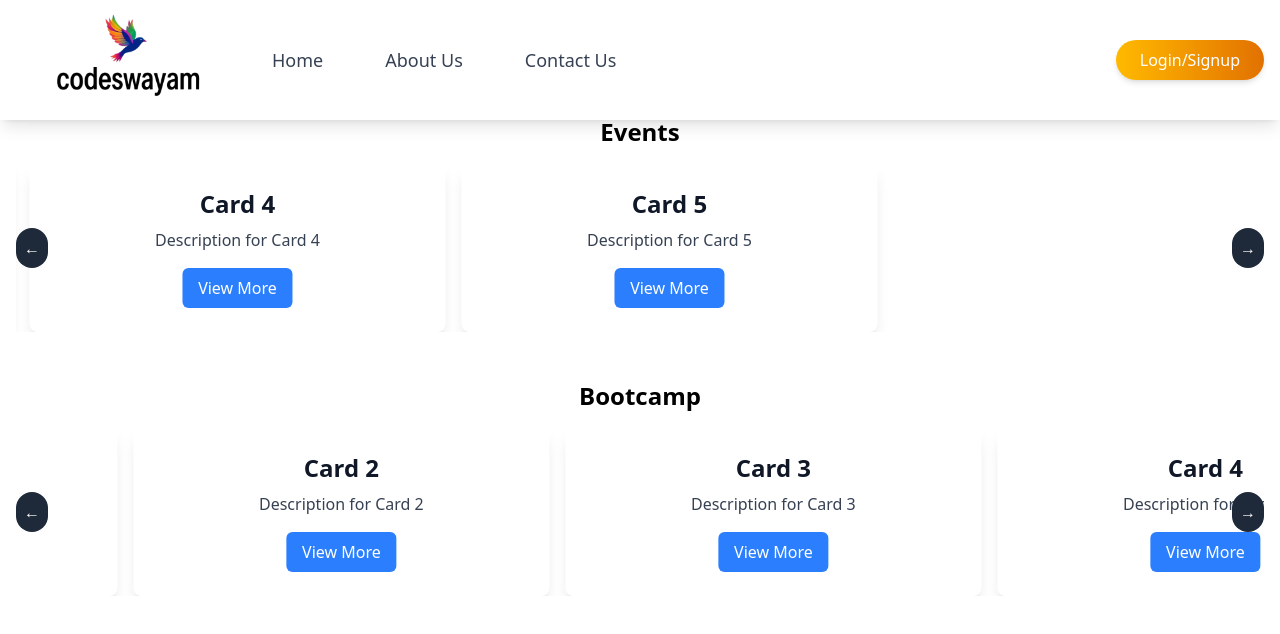
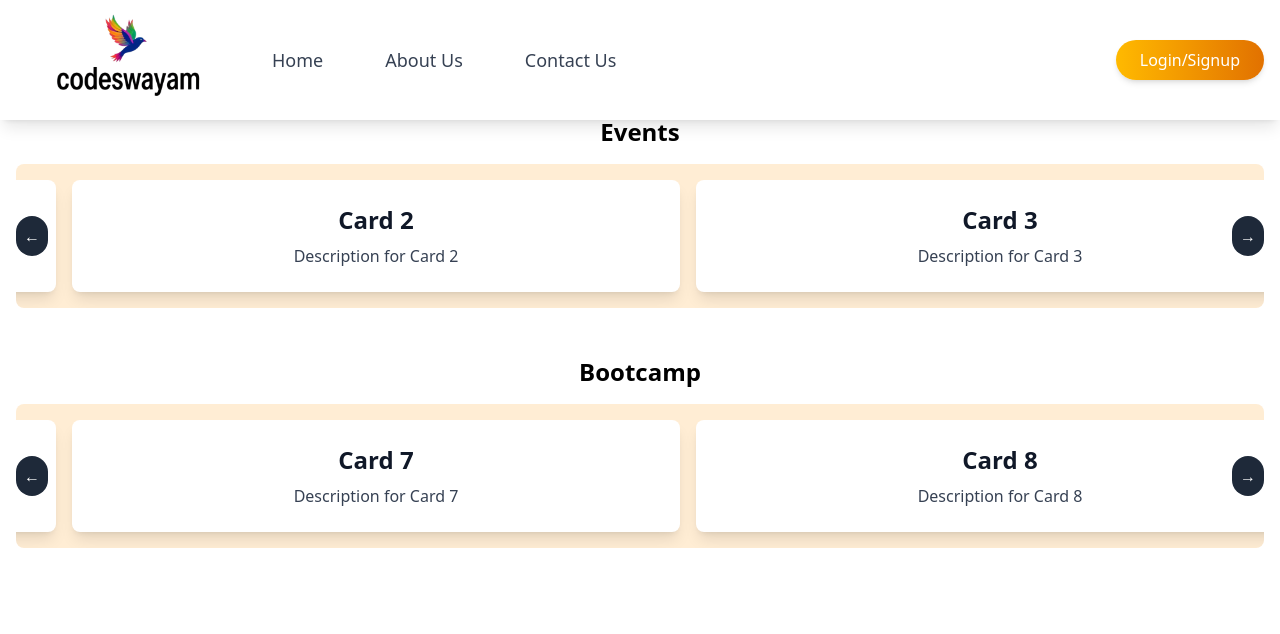
Before and after one commit to ShivprasadP/code_swayam_frontend, a React (Vite) app: page / in a window 1280 px wide. Shown: the top 634 px of the page. Built offline with nearby package versions, Linux system fonts and the light colour scheme.

Commit message:
Slideshow code updated

```diff
--- a/src/component/Slideshow.jsx
+++ b/src/component/Slideshow.jsx
@@ -1,65 +1,83 @@
-import { useState, useEffect } from 'react';
-import PropTypes from 'prop-types';
+import { useState, useEffect, useRef } from "react";
+import PropTypes from "prop-types";
 
-const Slideshow = ({ numCards, direction }) => {
-  const slides = [
-    { title: 'Card 1', description: 'Description for Card 1' },
-    { title: 'Card 2', description: 'Description for Card 2' },
-    { title: 'Card 3', description: 'Description for Card 3' },
-    { title: 'Card 4', description: 'Description for Card 4' },
-    { title: 'Card 5', description: 'Description for Card 5' },
-    { title: 'Card 6', description: 'Description for Card 6' },
-    { title: 'Card 7', description: 'Description for Card 7' },
-    { title: 'Card 8', description: 'Description for Card 8' },
-    { title: 'Card 9', description: 'Description for Card 9' },
-  ];
-
-  // Limit the number of cards to display
-  const displayedSlides = slides.slice(0, numCards);
-
-  const [currentSlide, setCurrentSlide] = useState(0);
+const Slideshow = ({ cards, direction }) => {
+  const [currentIndex, setCurrentIndex] = useState(0);
+  const [isTransitioning, setIsTransitioning] = useState(false);
+  const slideshowRef = useRef(null);
 
   useEffect(() => {
     const interval = setInterval(() => {
-      setCurrentSlide((prevSlide) => {
-        if (direction === 'left') {
-          // Move the first card to the end when rotating left
-          const newSlide = (prevSlide - 1 + displayedSlides.length) % displayedSlides.length;
-          return newSlide;
-        } else {
-          // Move the last card to the beginning when rotating right
-          const newSlide = (prevSlide + 1) % displayedSlides.length;
-          return newSlide;
-        }
-      });
-    }, 5000); // Change slide every 5 seconds
+      handleNext();
+    }, 3000); // Change slide every 3 seconds
 
     return () => clearInterval(interval);
-  }, [direction, displayedSlides]);
+  }, [cards.length, direction]);
+
+  const handleNext = () => {
+    setIsTransitioning(true);
+    setCurrentIndex((prevIndex) => prevIndex + 1);
+  };
+
+  const handleTransitionEnd = () => {
+    setIsTransitioning(false);
+    if (currentIndex === cards.length) {
+      setCurrentIndex(0);
+    } else if (currentIndex === -1) {
+      setCurrentIndex(cards.length - 1);
+    }
+  };
 
   return (
-    <div className="relative w-full overflow-hidden">
-      <div className="overflow-hidden">
+    <div className="relative w-full overflow-hidden bg-orange-100 rounded-lg p-4">
       <div
-          className={`flex transition-transform duration-1000 ease-in-out`}
+        ref={slideshowRef}
+        className={`flex transition-transform duration-1000 ease-in-out ${
+          isTransitioning ? "" : "transition-none"
+        }`}
         style={{
-            transform: `translateX(-${(currentSlide % displayedSlides.length) * 33.333}%)`, // 3 cards per view
+          transform: `translateX(-${(currentIndex + 1) * 50}%)`,
+          flexDirection: direction === "left" ? "row" : "row-reverse",
         }}
+        onTransitionEnd={handleTransitionEnd}
       >
-          {displayedSlides.map((slide, index) => (
+        <div
+          className="w-1/2 flex-shrink-0 px-4 py-6 bg-white rounded-lg shadow-lg mx-2"
+          style={{ minWidth: "50%" }}
+        >
+          <div className="text-center">
+            <div className="text-2xl font-bold mb-2 text-gray-900">
+              {cards[cards.length - 1].title}
+            </div>
+            <p className="text-gray-700">
+              {cards[cards.length - 1].description}
+            </p>
+          </div>
+        </div>
+        {cards.map((card, index) => (
           <div
             key={index}
-              className="w-1/3 flex-shrink-0 px-4 py-6 bg-white rounded-lg shadow-lg mx-2 hover:scale-105 transition-all duration-300 ease-in-out"
+            className="w-1/2 flex-shrink-0 px-4 py-6 bg-white rounded-lg shadow-lg mx-2"
+            style={{ minWidth: "50%" }}
           >
             <div className="text-center">
-                <div className="text-2xl font-bold mb-2 text-gray-900">{slide.title}</div>
-                <p className="text-gray-700">{slide.description}</p>
-                <button className="mt-4 px-4 py-2 bg-blue-500 text-white rounded-md hover:bg-blue-600 transition-all duration-300">
-                  View More
-                </button>
+              <div className="text-2xl font-bold mb-2 text-gray-900">
+                {card.title}
+              </div>
+              <p className="text-gray-700">{card.description}</p>
             </div>
           </div>
         ))}
+        <div
+          className="w-1/2 flex-shrink-0 px-4 py-6 bg-white rounded-lg shadow-lg mx-2"
+          style={{ minWidth: "50%" }}
+        >
+          <div className="text-center">
+            <div className="text-2xl font-bold mb-2 text-gray-900">
+              {cards[0].title}
+            </div>
+            <p className="text-gray-700">{cards[0].description}</p>
+          </div>
         </div>
       </div>
 
@@ -67,11 +85,10 @@ const Slideshow = ({ numCards, direction }) => {
       <div className="absolute top-1/2 left-0 transform -translate-y-1/2 z-10">
         <button
           className="p-2 bg-gray-800 text-white rounded-full hover:bg-gray-600 transition-all duration-300"
-          onClick={() =>
-            setCurrentSlide((prevSlide) => {
-              return (prevSlide - 1 + displayedSlides.length) % displayedSlides.length;
-            })
-          }
+          onClick={() => {
+            setIsTransitioning(true);
+            setCurrentIndex((prevIndex) => prevIndex - 1);
+          }}
         >
           &#8592;
         </button>
@@ -79,11 +96,7 @@ const Slideshow = ({ numCards, direction }) => {
       <div className="absolute top-1/2 right-0 transform -translate-y-1/2 z-10">
         <button
           className="p-2 bg-gray-800 text-white rounded-full hover:bg-gray-600 transition-all duration-300"
-          onClick={() =>
-            setCurrentSlide((prevSlide) => {
-              return (prevSlide + 1) % displayedSlides.length;
-            })
-          }
+          onClick={handleNext}
         >
           &#8594;
         </button>
@@ -94,8 +107,13 @@ const Slideshow = ({ numCards, direction }) => {
 
 // Add PropTypes validation
 Slideshow.propTypes = {
-  numCards: PropTypes.number.isRequired,  // Ensure numCards is a number and is required
-  direction: PropTypes.oneOf(['left', 'right']).isRequired,  // Ensure direction is either 'left' or 'right'
+  cards: PropTypes.arrayOf(
+    PropTypes.shape({
+      title: PropTypes.string.isRequired,
+      description: PropTypes.string.isRequired,
+    })
+  ).isRequired,
+  direction: PropTypes.oneOf(["left", "right"]).isRequired,
 };
 
 export default Slideshow;
--- a/src/component/home.jsx
+++ b/src/component/home.jsx
@@ -1,23 +1,39 @@
-import { useState } from 'react';
-import Slideshow from './SlideShow';
+import { useState } from "react";
+import Slideshow from "./Slideshow";
 
 const Home = () => {
-  const [numCards1] = useState(5);
-  const [direction1] = useState('left'); // Direction for first slideshow
+  const [numCards] = useState(5);
+  const [leftDirection] = useState("left");
+  const [rightDirection] = useState("right");
 
-  const [numCards2] = useState(5);
-  const [direction2] = useState('right'); // Direction for second slideshow
+  const cards1 = [
+    { title: "Card 1", description: "Description for Card 1" },
+    { title: "Card 2", description: "Description for Card 2" },
+    { title: "Card 3", description: "Description for Card 3" },
+    { title: "Card 4", description: "Description for Card 4" },
+    { title: "Card 5", description: "Description for Card 5" },
+  ];
+
+  const cards2 = [
+    { title: "Card 6", description: "Description for Card 6" },
+    { title: "Card 7", description: "Description for Card 7" },
+    { title: "Card 8", description: "Description for Card 8" },
+    { title: "Card 9", description: "Description for Card 9" },
+    { title: "Card 10", description: "Description for Card 10" },
+  ];
 
   return (
     <div id="home" className="container mx-auto p-4">
       <div className="mb-12">
-        <h2 className="text-2xl font-semibold text-center mb-4 mt-[100px]">Events</h2>
-        <Slideshow numCards={numCards1} direction={direction1} />
+        <h2 className="text-2xl font-semibold text-center mb-4 mt-[100px]">
+          Events
+        </h2>
+        <Slideshow cards={cards1} direction={leftDirection} />
       </div>
 
       <div className="mb-12">
         <h2 className="text-2xl font-semibold text-center mb-4">Bootcamp</h2>
-        <Slideshow numCards={numCards2} direction={direction2} />
+        <Slideshow cards={cards2} direction={leftDirection} />
       </div>
     </div>
   );
```
Lines whose indentation alone changed are shown as unchanged.
